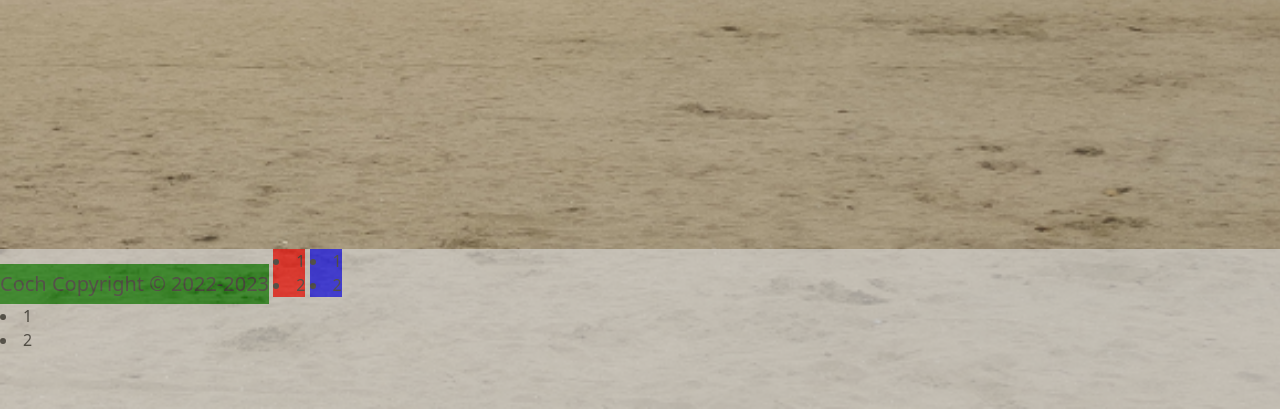
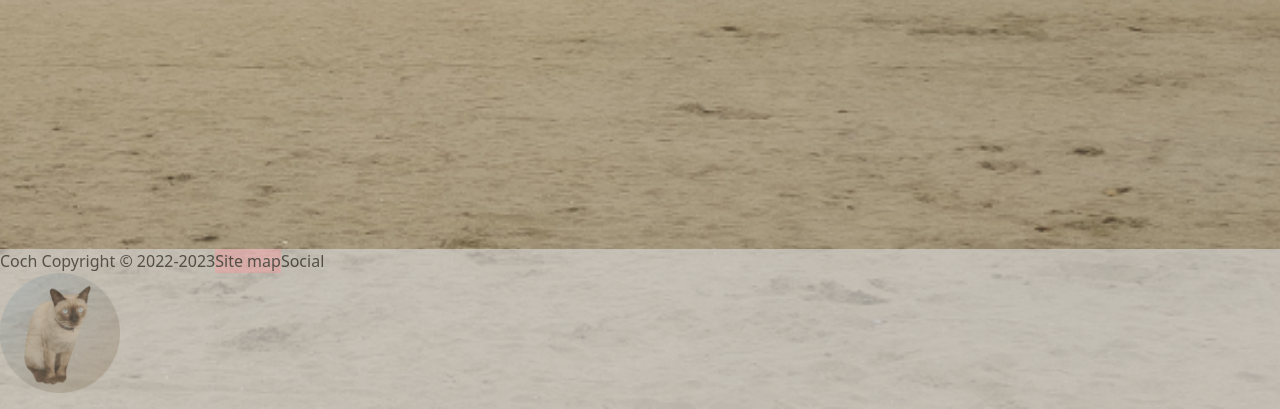
Before and after one commit to PyScientist/PyScientistLair, a Django app: page / in a window 1280 px wide. Shown: the part 599-1008 px from the top of the page. Run offline with Django 4.2, Linux system fonts and the light colour scheme.

Commit message:
and thai cat picture

```diff
--- a/main/static/css/style.css
+++ b/main/static/css/style.css
@@ -46,33 +46,29 @@
   color:red
   }
 
-#footer_bl {
+#footer {
   background-color: #D9D9D9;
   opacity: .6;
   height: 160px;
 }
 
 #copywrite {
-  display: inline-block;
-  background-color: green;
+  display: table-cell;
 }
 
 #sitemap {
-  display: inline-block;
-  background-color: red;
+  display: table-cell;
+  background-color:pink
 }
 
 #social {
-  display: inline-block;
-  background-color: blue;
+  display: table-cell;
 }
 
 #footer-logo {
-  display: inline-block;
-  background-color: sienna;
+  display: table-cell;
 }
 
-
-#footer h5 {
-  border-bottom: 3px solid #919191
-  }
+img.footer-logo {
+  width: 120px;
+}
--- a/main/templates/main/base.html
+++ b/main/templates/main/base.html
@@ -42,21 +42,18 @@
     crossorigin="anonymous"></script>
 
       <footer>
-  	  <div id="footer_bl">
+  	  <div id="footer">
   		  <div id="copywrite">
-              <h5 class = "mt-2">Coch Copyright © 2022-2023</h5>
+          Coch Copyright © 2022-2023
         </div>
   		  <div id="sitemap">
-          <li>1</li>
-          <li>2</li>
+          Site map
         </div>
   		  <div id="social">
-          <li>1</li>
-          <li>2</li>
+          Social
         </div>
   		  <div id="footer-logo"></div>
-          <li>1</li>
-          <li>2</li>
+          <img class ="footer-logo" src="/static/images/thai_cat.png" alt=”Thai cat”>
   	    </div>
     </footer>
   </body>
```
Also changed, not shown: main/static/images/thai_cat.png (added).
